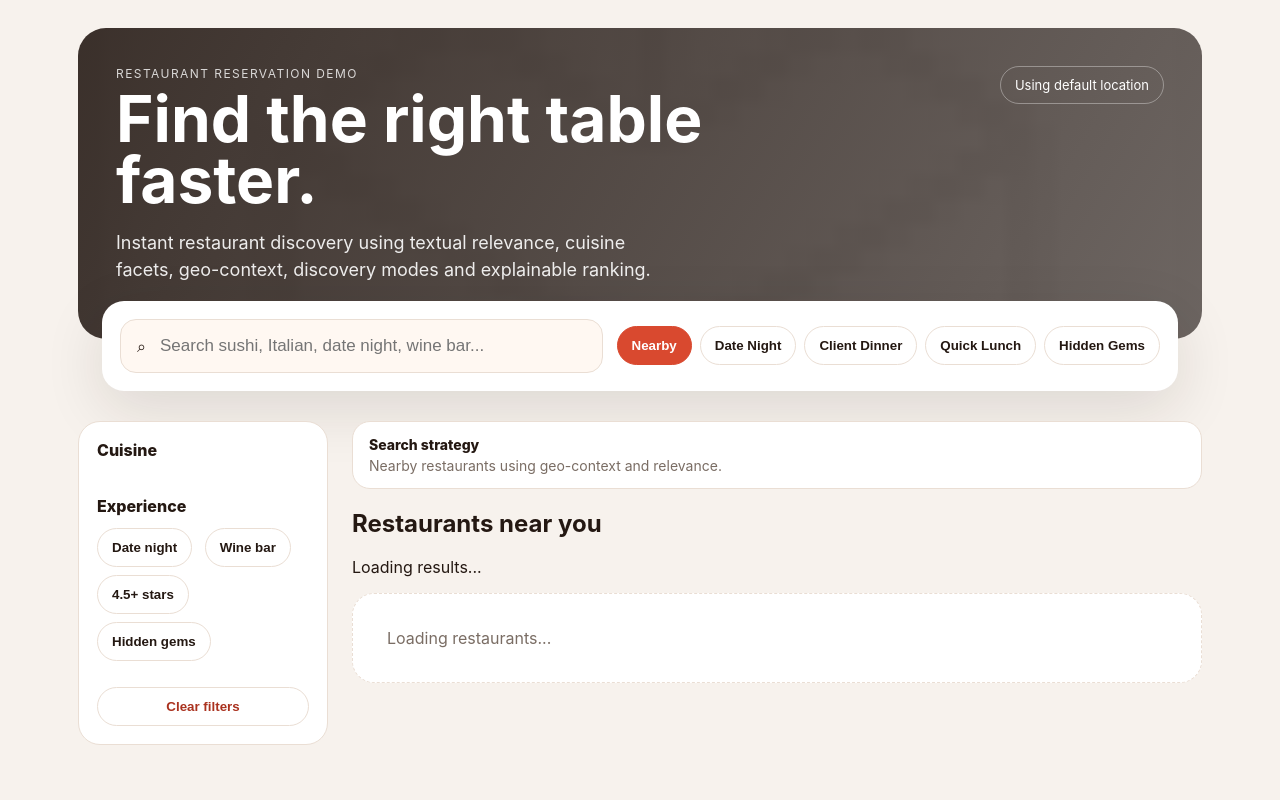
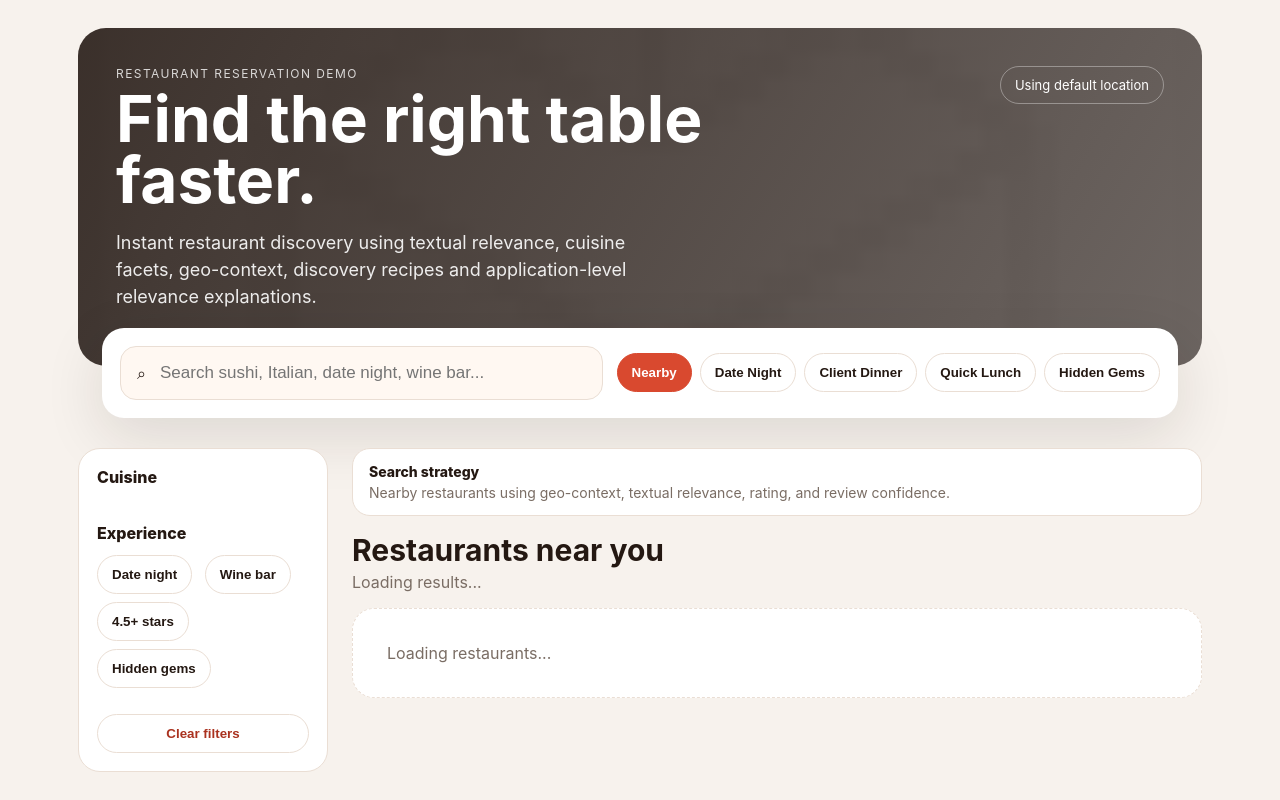
Before and after one commit to Giovangigli/AlgoliaSE, a website built with Parcel: page index.html in a window 1280 px wide. Built offline with nearby package versions, Linux system fonts and the light colour scheme; a script that the page names is missing.

Commit message:
Update index.html

```diff
--- a/index.html
+++ b/index.html
@@ -17,7 +17,7 @@
           <h1>Find the right table faster.</h1>
           <p class="hero__copy">
             Instant restaurant discovery using textual relevance, cuisine facets,
-            geo-context, discovery modes and explainable ranking.
+            geo-context, discovery recipes and application-level relevance explanations.
           </p>
         </div>
 
@@ -66,8 +66,12 @@
         <section class="results-area">
           <div class="strategy-panel" id="strategy-panel">
             <div class="strategy-panel__title">Search strategy</div>
-            <div id="strategy-copy">Nearby restaurants using geo-context and relevance.</div>
+            <div id="strategy-copy">
+              Nearby restaurants using geo-context, textual relevance, rating, and review confidence.
             </div>
+          </div>
+
+          <div class="results-header">
             <div>
               <h2 id="results-title">Restaurants near you</h2>
               <p id="results-meta">Loading results...</p>
```
Lines whose indentation alone changed are shown as unchanged.
